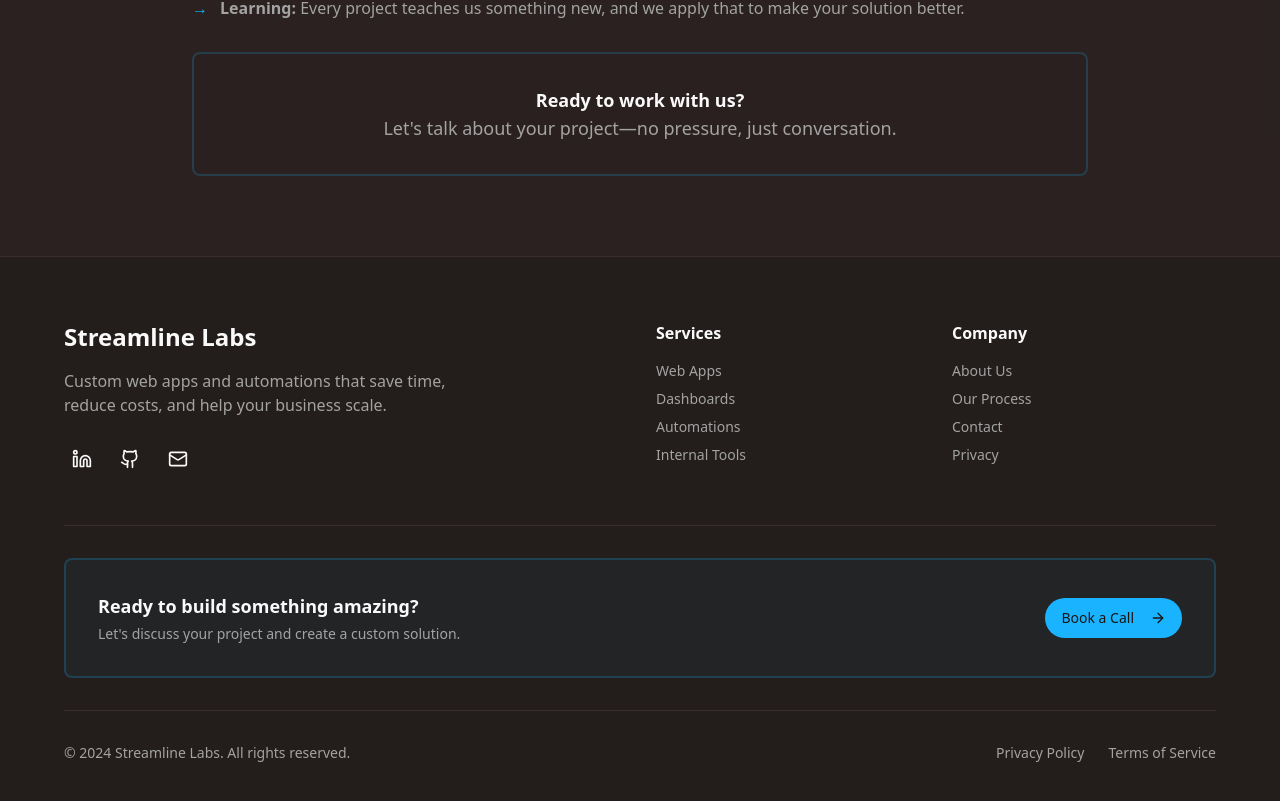
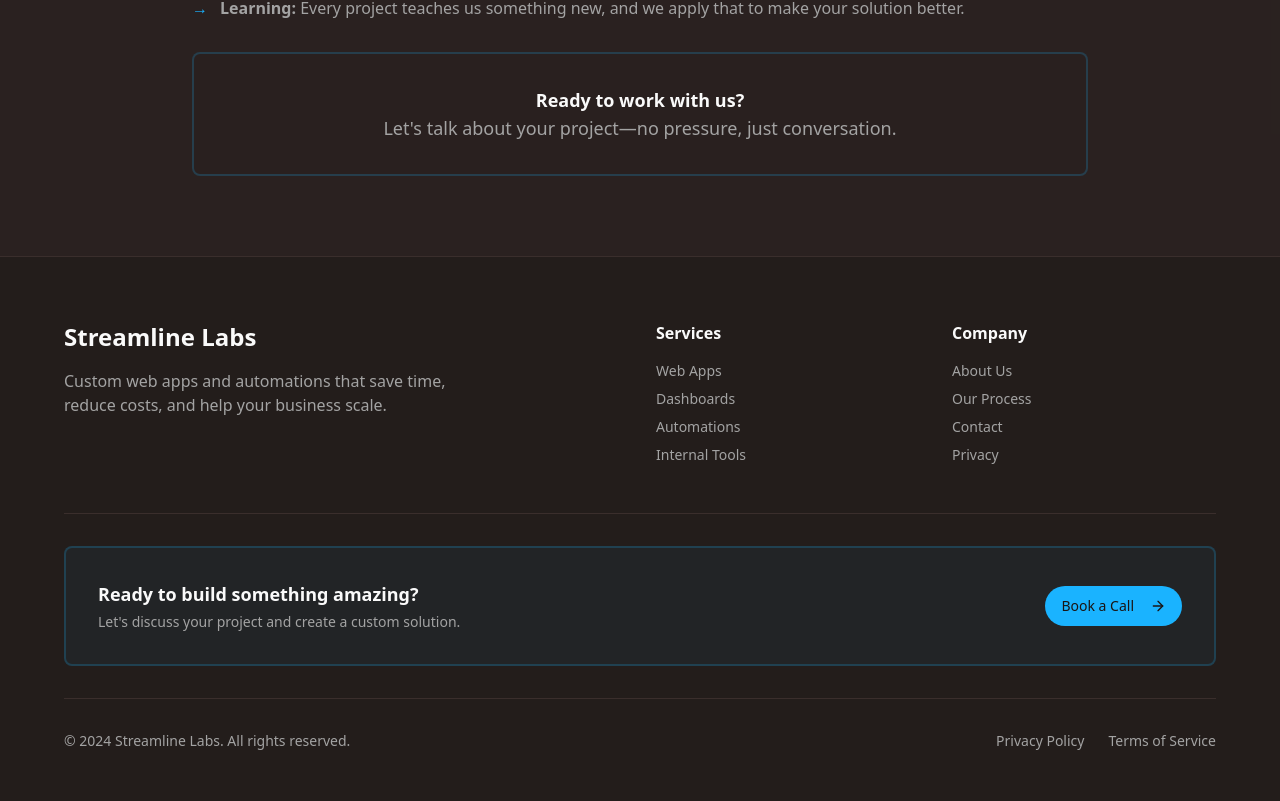
Before and after one commit to g136k0/streamline, a Next.js app: page / in a window 1280 px wide. Shown: the part 4693-5494 px from the top of the page. Built offline with nearby package versions, Linux system fonts and the light colour scheme; no server answers.

Commit message:
Remove social icons from footer

```diff
--- a/components/footer.tsx
+++ b/components/footer.tsx
@@ -18,33 +18,6 @@ export function Footer() {
               <p className="text-muted-foreground max-w-sm">
                 Custom web apps and automations that save time, reduce costs, and help your business scale.
               </p>
-              <div className="flex gap-3 pt-2">
-                <a
-                  href="https://linkedin.com"
-                  target="_blank"
-                  rel="noopener noreferrer"
-                  className="p-2 hover:bg-primary/10 rounded-lg transition-colors"
-                  aria-label="LinkedIn"
-                >
-                  <Linkedin className="w-5 h-5" />
-                </a>
-                <a
-                  href="https://github.com"
-                  target="_blank"
-                  rel="noopener noreferrer"
-                  className="p-2 hover:bg-primary/10 rounded-lg transition-colors"
-                  aria-label="GitHub"
-                >
-                  <Github className="w-5 h-5" />
-                </a>
-                <a
-                  href="mailto:contact@streamlinelabs.com"
-                  className="p-2 hover:bg-primary/10 rounded-lg transition-colors"
-                  aria-label="Email"
-                >
-                  <Mail className="w-5 h-5" />
-                </a>
-              </div>
             </div>
 
             {/* Services */}
```
